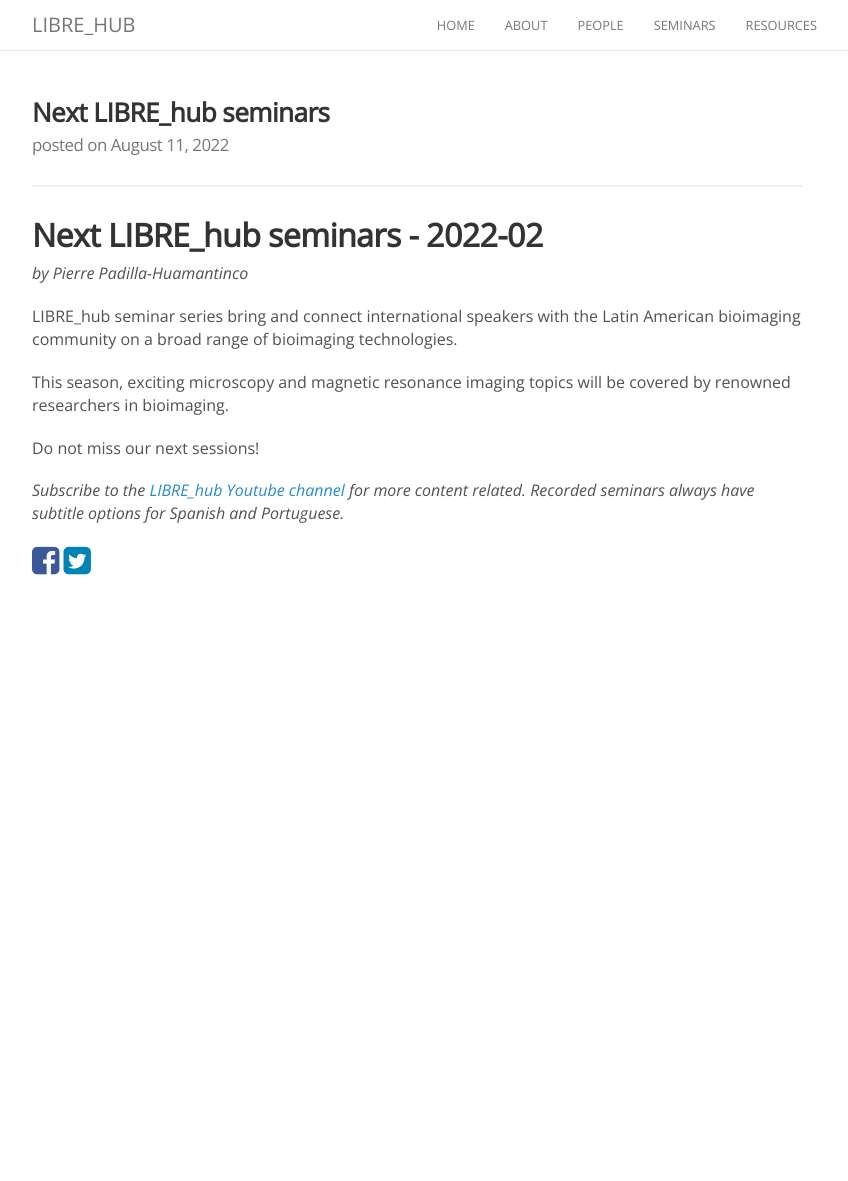
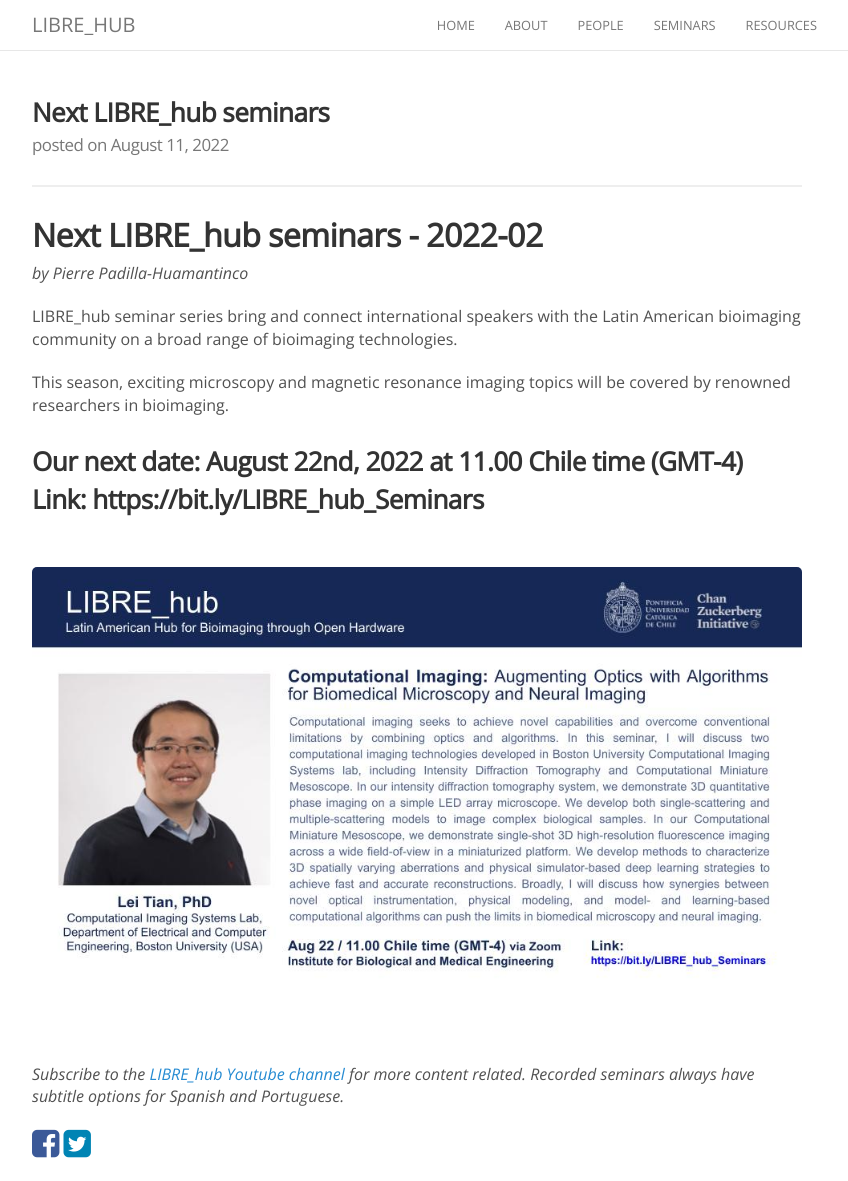
Before and after one commit to LIBREhub/LIBREhub.github.io, a Jekyll site: the page built from _posts/2022-08-11-next-seminar.md, in a window 1280 px wide and 1181 px high. Shown: the whole window, without its empty margins (223-1071 px from the left). Built offline with Jekyll 4.4.1, drawn with Linux system fonts in a browser that asks for light colours; nearby versions of some CDN libraries; comment, search, counter and statistics services are not loaded.

Commit message:
Update 2022-08-11-next-seminar.md

```diff
--- a/_posts/2022-08-11-next-seminar.md
+++ b/_posts/2022-08-11-next-seminar.md
@@ -12,7 +12,14 @@ LIBRE_hub seminar series bring and connect international speakers with the Latin
 
 This season, exciting microscopy and magnetic resonance imaging topics will be covered by renowned researchers in bioimaging.
 
-Do not miss our next sessions!
+### Our next date: August 22nd, 2022 at 11.00 Chile time (GMT-4)
+
+### Link: https://bit.ly/LIBRE_hub_Seminars
+
+<br>
+
+![Tian_Talk](https://github.com/LIBREhub/LIBREhub.github.io/blob/15283254d5b924a33352c5534057817d10def758/images/seminars/tian_talk_pic2.jpg)
+
 <br>
 
 *Subscribe to the [LIBRE_hub Youtube channel](https://www.youtube.com/channel/UCKaffupDA8KKrDE0rd668Xw) for more content related. Recorded seminars always have subtitle options for Spanish and Portuguese.*
```
